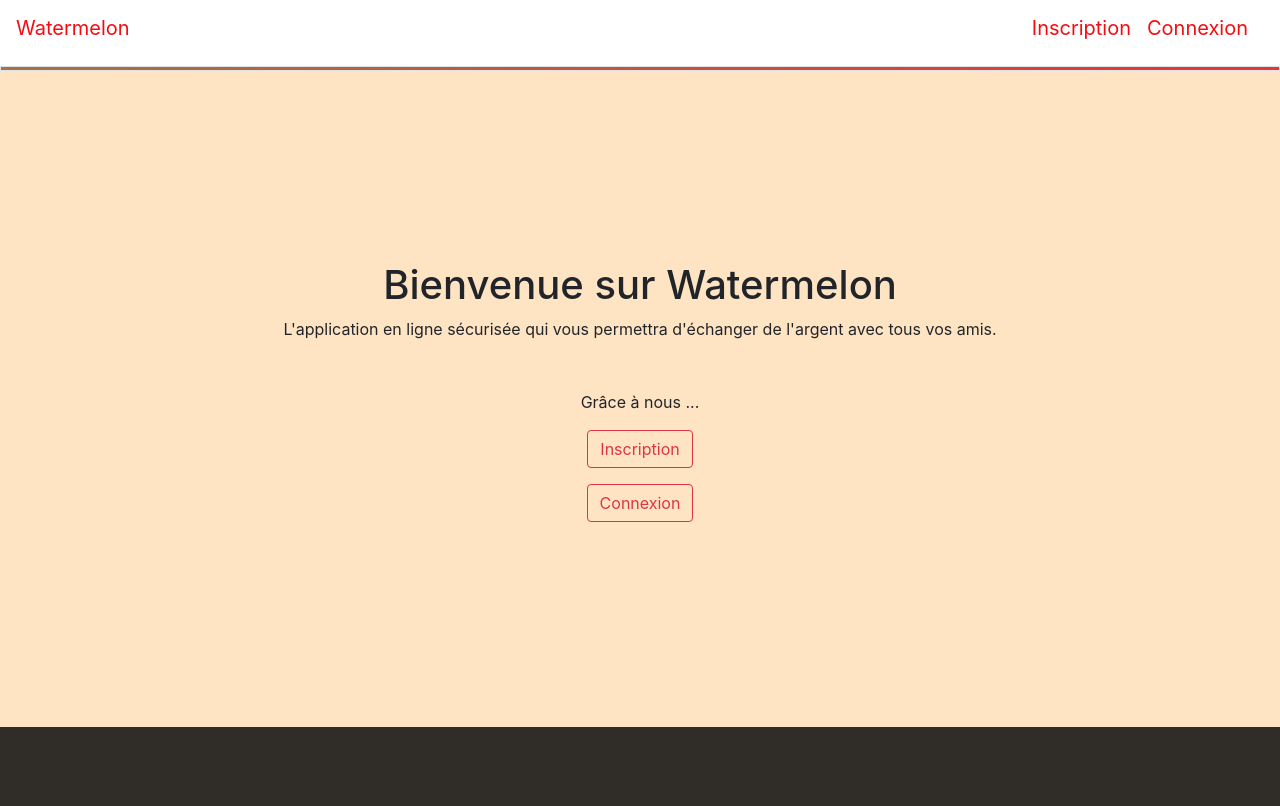
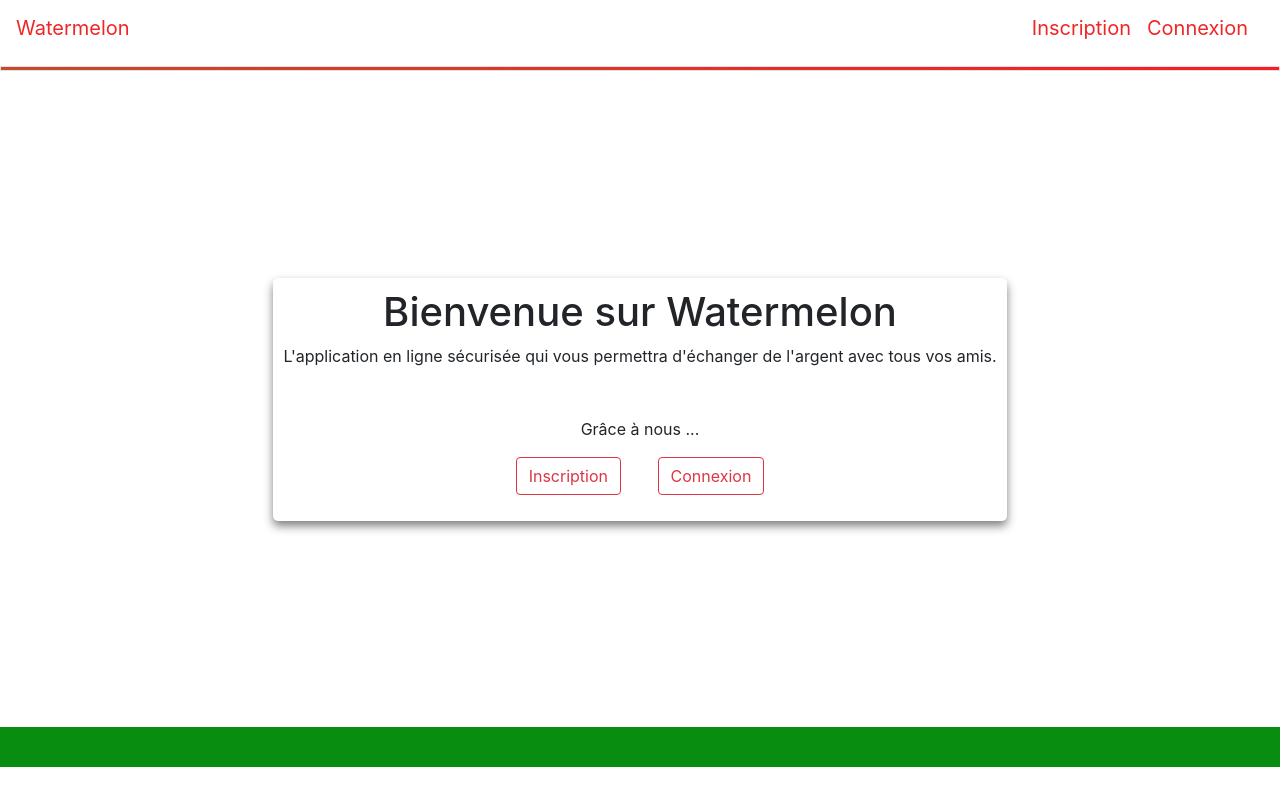
Before and after one commit to L-HommeSage/Projet-js-2019-2020, a React (Create React App) app in the folder watermelon/: page / in a window 1280 px wide. Built offline with nearby package versions, Linux system fonts and the light colour scheme.

Commit message:
Du disign en plus sur homepage navigation et footer

```diff
--- a/watermelon/src/Footer/Footer.css
+++ b/watermelon/src/Footer/Footer.css
@@ -1,5 +1,5 @@
 .foot{
-    background-color: rgb(48, 44, 39);
+    background-color: rgb(9, 141, 16);
     color: coral;
-    min-height: 10vh;
+    min-height: 5vh;
 }
--- a/watermelon/src/Homepage/Homepage.css
+++ b/watermelon/src/Homepage/Homepage.css
@@ -1,5 +1,5 @@
 .homepage{
-    background-color: bisque;
+    background-color: white;
     min-height: 82vh;
     display: flex;
     flex-direction: column;
@@ -7,3 +7,21 @@
     justify-content: center;
 
 }
+
+.box
+{
+    border-radius: 5px;
+  box-shadow: 0 5px 10px rgba(0, 0, 0,.5);
+  padding: 10px;
+    display: flex;
+    flex-direction: column;
+    align-items: center;
+    justify-content: center;
+}
+
+.check
+{
+    display: flex;
+    width: 40%;
+    justify-content: space-around;
+}
--- a/watermelon/src/Homepage/Homepage.js
+++ b/watermelon/src/Homepage/Homepage.js
@@ -18,17 +18,21 @@ class Homepage extends Component {
 
         return (
             <div className="homepage">
-
+                <div className="box">
                     <h1 >Bienvenue sur Watermelon</h1>
                     <p >L'application en ligne sécurisée qui vous permettra d'échanger de l'argent avec tous vos amis.</p>
                     <hr  />
                     <p>Grâce à nous ...</p>
+                    <div className="check">
                     <p >
                         <Link to = "/inscription"><Button outline color="danger">Inscription</Button></Link>
                     </p>
                     <p>
                         <Button outline color="danger">Connexion</Button>
                     </p>
+                    </div>
+
+                    </div>
 
             </div>
 
--- a/watermelon/src/Naviguation/Navigation.css
+++ b/watermelon/src/Naviguation/Navigation.css
@@ -8,12 +8,12 @@
 
 .Watermelon
 {
-    color: rgb(245, 12, 16);
+    color: rgb(240, 38, 38);
     min-height: 5vh;
 }
 .border{
     height: 5px;
-    background: linear-gradient(315deg,rgb(234, 51, 53),rgb(97,179,79),rgb(67,126,62));
+    background: linear-gradient(315deg,rgb(253, 27, 31),rgb(36, 219, 61));
     animation: bganimation 10s infinite;
     background-size: 400% 400%;
 }
```
